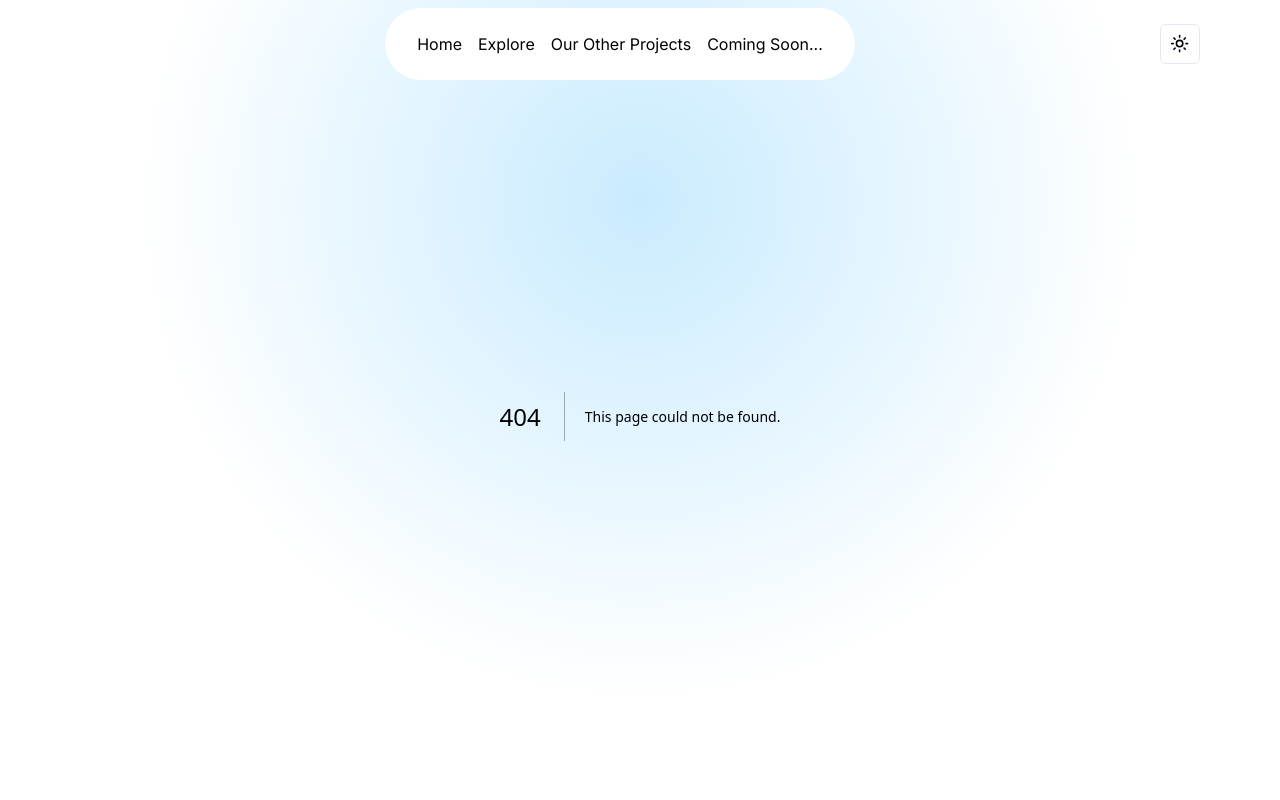
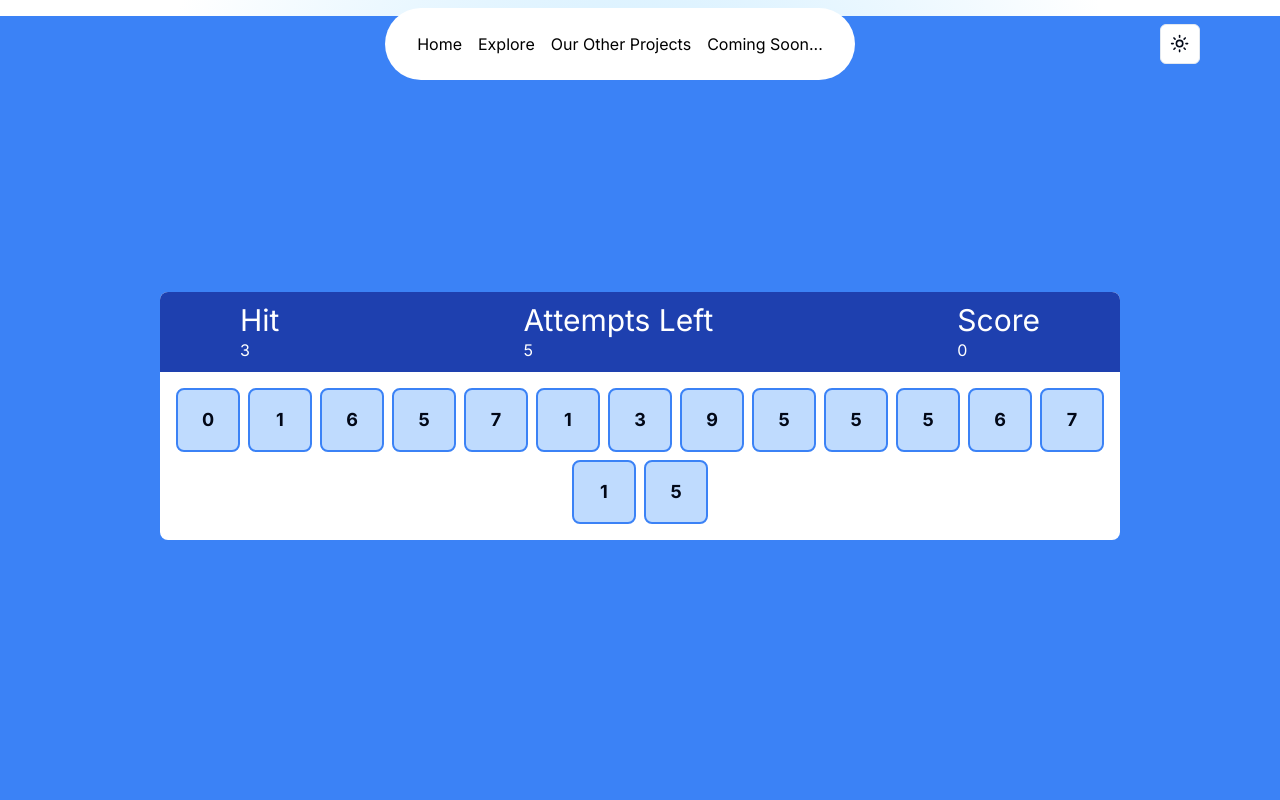
Before and after one commit to cfgmumbai24/Team-46, a Next.js app in the folder frontend/: page /game in a window 1280 px wide. Before the commit this address had no page. Shown: the top 800 px of the page. Built offline with nearby package versions, Linux system fonts and the light colour scheme.

Commit message:
numeracy navigation

```diff
--- /dev/null
+++ b/frontend/src/app/game/page.js
@@ -0,0 +1,111 @@
+"use client";
+import { useEffect, useState } from 'react';
+import { useRouter } from 'next/navigation';
+
+export default function Home() {
+  const [attempts, setAttempts] = useState(5); // Total attempts allowed
+  const [score, setScore] = useState(0); // Current score
+  const [correctAnswers, setCorrectAnswers] = useState(0); // Correct answers count
+  const [currentHit, setCurrentHit] = useState(null); // Current target number to hit
+  const [gameOver, setGameOver] = useState(false); // State to track if game is over
+
+  const router = useRouter();
+
+  // Initialize game on component mount
+  useEffect(() => {
+    newHit(); // First hit number
+  }, []);
+
+  // Function to generate bubbles
+  const makeBubble = () => {
+    let bubbles = [];
+
+    // Generate random numbers including currentHit
+    const randomNumbers = Array.from({ length: 14 }, () => Math.floor(Math.random() * 10));
+    const allNumbers = [...randomNumbers, currentHit].sort(() => Math.random() - 0.5);
+
+    for (let i = 1; i <= 15; i++) { // Generate 15 bubbles
+      let rn = allNumbers[i - 1];
+      bubbles.push(
+        <div
+          key={i}
+          className="w-16 h-16 flex items-center justify-center bg-blue-200 border-2 border-blue-500 rounded-lg font-bold text-lg cursor-pointer hover:bg-blue-500 hover:text-white"
+          onClick={handleClick}
+        >
+          {rn}
+        </div>
+      );
+    }
+    return bubbles;
+  };
+
+  // Function to handle bubble click
+  const handleClick = (event) => {
+    if (parseInt(event.target.textContent) === currentHit) {
+      increaseScore(); // Increase score for correct hit
+      newHit(); // Generate new hit number
+      checkGameStatus(); // Check if game should end
+    }
+    // Decrease attempts for every click
+    setAttempts(attempts - 1);
+  };
+
+  // Function to generate new hit number
+  const newHit = () => {
+    const ranno = Math.floor(Math.random() * 10); // Random number between 0 and 9
+    setCurrentHit(ranno);
+  };
+
+  // Function to increase score and correct answers count
+  const increaseScore = () => {
+    setScore(score + 10);
+    setCorrectAnswers(correctAnswers + 1);
+  };
+
+  // Function to check game status
+  const checkGameStatus = () => {
+    if (correctAnswers === 4) {
+      setGameOver(true); // Set game over state to true
+    }
+  };
+
+  // Function to handle next page navigation
+  const navigateToLevel2 = () => {
+    router.push('/game2');
+  };
+
+  return (
+    <div className="min-h-screen bg-blue-500 flex items-center justify-center">
+      <div className="w-3/4 h-5/6 bg-white rounded-lg overflow-hidden">
+        <div className="h-20 bg-blue-800 flex justify-between items-center px-20 text-white">
+          <div className="btn">
+            <h1 className="text-3xl">Hit</h1>
+            <div className="box hitval">{currentHit}</div>
+          </div>
+          <div className="btn">
+            <h1 className="text-3xl">Attempts Left</h1>
+            <div className="box timerval">{attempts}</div>
+          </div>
+          <div className="btn">
+            <h1 className="text-3xl">Score</h1>
+            <div className="box scoreval">{score}</div>
+          </div>
+        </div>
+        <div className="flex flex-wrap justify-center gap-2 p-4">
+          {currentHit !== null && makeBubble()} {/* Ensure bubbles are generated only when currentHit is available */}
+        </div>
+        {gameOver && (
+          <div className="flex justify-center">
+            <p>You have passed this level</p>
+            <button
+              onClick={navigateToLevel2}
+              className="mt-8 px-4 py-2 bg-blue-500 text-white rounded-md hover:bg-blue-600"
+            >
+              Next Page
+            </button>
+          </div>
+        )}
+      </div>
+    </div>
+  );
+}
--- /dev/null
+++ b/frontend/src/app/game2/page.js
@@ -0,0 +1,110 @@
+"use client";
+import { useEffect, useState } from 'react';
+import { useRouter } from 'next/navigation';
+
+export default function Home() {
+  const [attempts, setAttempts] = useState(5); // Total attempts allowed
+  const [score, setScore] = useState(0); // Current score
+  const [correctAnswers, setCorrectAnswers] = useState(0); // Correct answers count
+  const [currentHit, setCurrentHit] = useState(null); // Current target number to hit
+  const [gameOver, setGameOver] = useState(false); // State to track if game is over
+  const router = useRouter();
+
+  // Initialize game on component mount
+  useEffect(() => {
+    newHit(); // First hit number
+  }, []);
+
+  // Function to generate bubbles
+  const makeBubble = () => {
+    let bubbles = [];
+
+    // Generate random numbers including currentHit
+    const randomNumbers = Array.from({ length: 14 }, () => Math.floor(Math.random() * 90) + 10); // 10-99 range
+    const allNumbers = [...randomNumbers, currentHit].sort(() => Math.random() - 0.5);
+
+    for (let i = 1; i <= 15; i++) { // Generate 15 bubbles
+      let rn = allNumbers[i - 1];
+      bubbles.push(
+        <div
+          key={i}
+          className="w-16 h-16 flex items-center justify-center bg-blue-200 border-2 border-blue-500 rounded-lg font-bold text-lg cursor-pointer hover:bg-blue-500 hover:text-white"
+          onClick={handleClick}
+        >
+          {rn}
+        </div>
+      );
+    }
+    return bubbles;
+  };
+
+  // Function to handle bubble click
+  const handleClick = (event) => {
+    if (parseInt(event.target.textContent) === currentHit) {
+      increaseScore(); // Increase score for correct hit
+      newHit(); // Generate new hit number
+      checkGameStatus(); // Check if game should end
+    }
+    // Decrease attempts for every click
+    setAttempts(attempts - 1);
+  };
+
+  // Function to generate new hit number
+  const newHit = () => {
+    const ranno = Math.floor(Math.random() * 90) + 10; // Random number between 10 and 99
+    setCurrentHit(ranno);
+  };
+
+  // Function to increase score and correct answers count
+  const increaseScore = () => {
+    setScore(score + 10);
+    setCorrectAnswers(correctAnswers + 1);
+  };
+
+  // Function to check game status
+  const checkGameStatus = () => {
+    if (correctAnswers === 4) {
+      setGameOver(true); // Set game over state to true
+    }
+  };
+
+  // Function to handle next page navigation
+  const navigateTonextlevel = () => {
+    router.push('/maths'); // Navigate to the 'maths' page
+  };
+
+  return (
+    <div className="min-h-screen bg-blue-500 flex items-center justify-center">
+      <div className="w-3/4 h-5/6 bg-white rounded-lg overflow-hidden">
+        <div className="h-20 bg-blue-800 flex justify-between items-center px-20 text-white">
+          <div className="btn">
+            <h1 className="text-3xl">Hit</h1>
+            <div className="box hitval">{currentHit}</div>
+          </div>
+          <div className="btn">
+            <h1 className="text-3xl">Attempts Left</h1>
+            <div className="box timerval">{attempts}</div>
+          </div>
+          <div className="btn">
+            <h1 className="text-3xl">Score</h1>
+            <div className="box scoreval">{score}</div>
+          </div>
+        </div>
+        <div className="flex flex-wrap justify-center gap-2 p-4">
+          {currentHit !== null && makeBubble()} {/* Ensure bubbles are generated only when currentHit is available */}
+        </div>
+        {gameOver && (
+          <div className="flex justify-center">
+            <p>You have passed this level</p>
+            <button
+              onClick={navigateTonextlevel}
+              className="mt-8 px-4 py-2 bg-blue-500 text-white rounded-md hover:bg-blue-600"
+            >
+              Next Page
+            </button>
+          </div>
+        )}
+      </div>
+    </div>
+  );
+}
```
